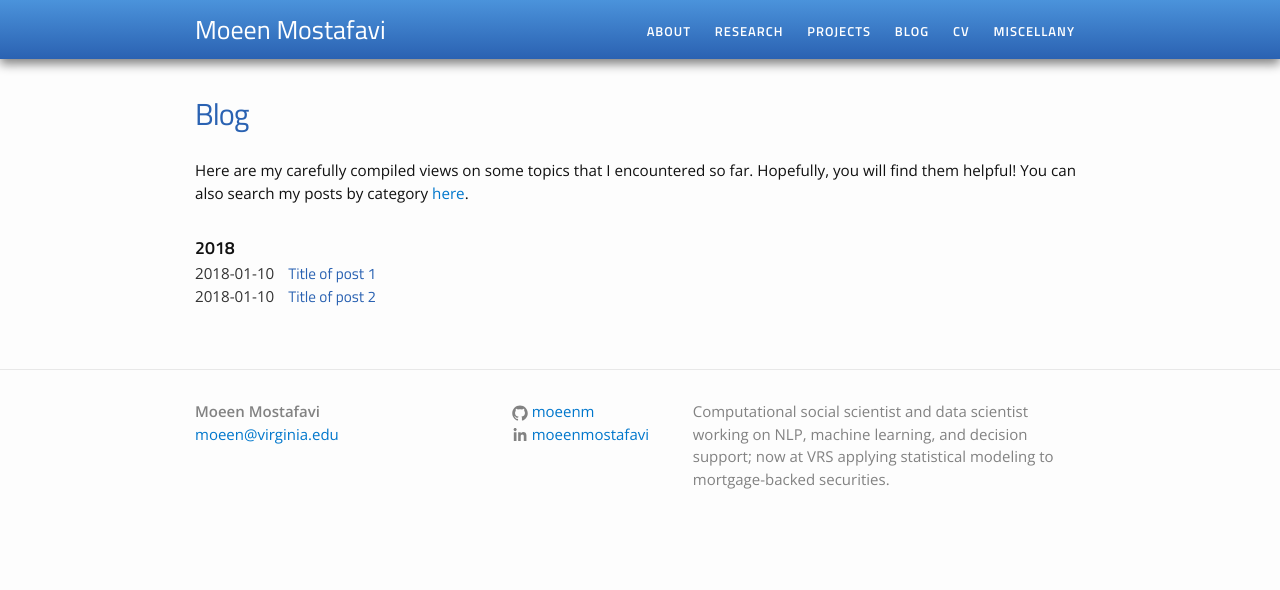
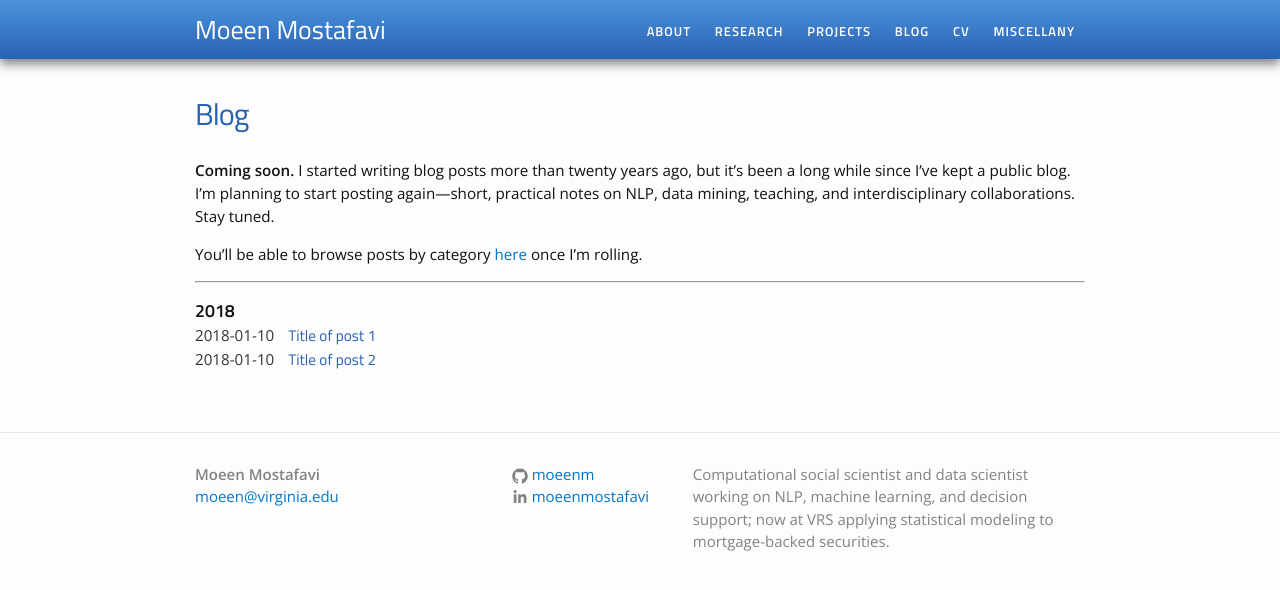
Before and after one commit to moeenm/moeenm.github.io, a Jekyll site: the page built from blog.md, in a window 1280 px wide. Shown: the top 590 px of the page. Built offline with Jekyll 4.4.1, drawn with Linux system fonts in a browser that asks for light colours.

Commit message:
Revise blog introduction and post listing structure
Updated the blog introduction and improved the post listing logic.

```diff
--- a/blog.md
+++ b/blog.md
@@ -4,18 +4,27 @@ title: Blog
 permalink: /blog/
 ---
 
-Here are my carefully compiled views on some topics that I encountered so far. Hopefully, you will find them helpful! You can also search my posts by category <a href="{{ site.baseurl }}/categories/">here</a>.
+**Coming soon.** I started writing blog posts more than twenty years ago, but it’s been a long while since I’ve kept a public blog. I’m planning to start posting again—short, practical notes on NLP, data mining, teaching, and interdisciplinary collaborations. Stay tuned.
 
+You’ll be able to browse posts by category <a href="{{ site.baseurl }}/categories/">here</a> once I’m rolling.
+
+<hr>
+
+{% if site.posts and site.posts != empty %}
 <ul class="listing">
-{% for post in site.posts %}
-  {% capture y %}{{post.date | date:"%Y"}}{% endcapture %}
-  {% if year != y %}
-    {% assign year = y %}
-    <li class="listing-seperator">{{ y }}</li>
-  {% endif %}
-  <li class="listing-item">
-    <time datetime="{{ post.date | date:"%Y-%m-%d" }}">{{ post.date | date:"%Y-%m-%d" }}</time>
-    <a href="{{ site.baseurl }}{{ post.url }}" title="{{ post.title }}">{{ post.title }}</a>
-  </li>
-{% endfor %}
+  {% assign current_year = "" %}
+  {% for post in site.posts %}
+    {% capture y %}{{ post.date | date: "%Y" }}{% endcapture %}
+    {% if current_year != y %}
+      {% assign current_year = y %}
+      <li class="listing-seperator">{{ y }}</li>
+    {% endif %}
+    <li class="listing-item">
+      <time datetime="{{ post.date | date: "%Y-%m-%d" }}">{{ post.date | date: "%Y-%m-%d" }}</time>
+      <a href="{{ site.baseurl }}{{ post.url }}" title="{{ post.title }}">{{ post.title }}</a>
+    </li>
+  {% endfor %}
 </ul>
+{% else %}
+<p>No posts yet — check back soon.</p>
+{% endif %}
```
